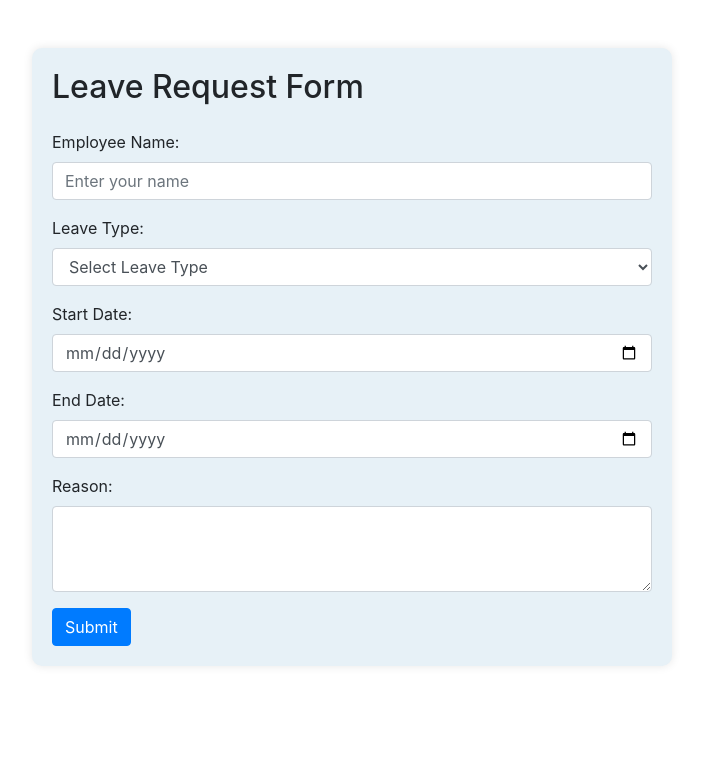
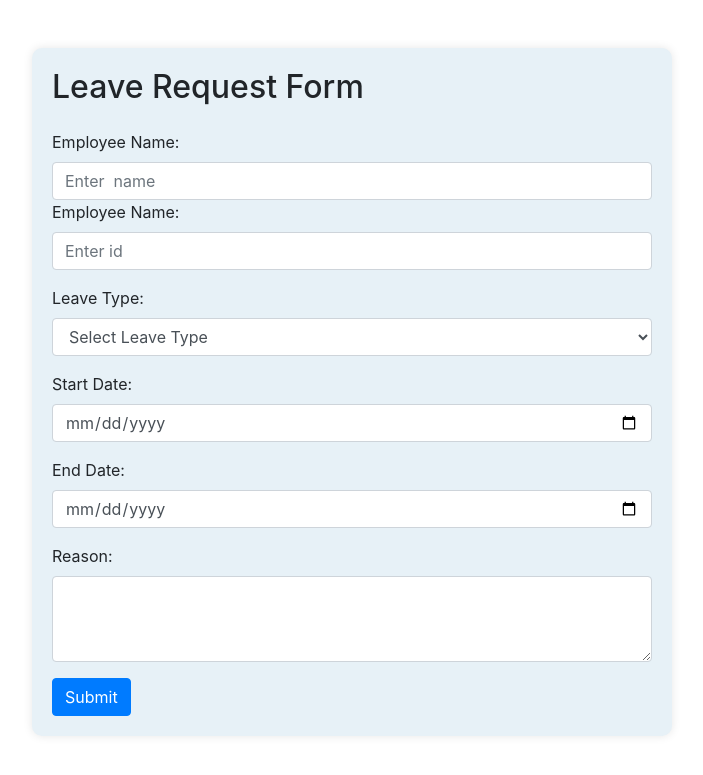
Before and after one commit to Prathoshini07/Hospital-Management-System, a PHP site: page /Leave.php in a window 1280 px wide. Shown: the top 775 px of the page, without its empty margins (288-991 px from the left). Run offline with PHP 8.4, Linux system fonts and the light colour scheme.

Commit message:
leave page is updated

```diff
--- a/Leave.php
+++ b/Leave.php
@@ -24,7 +24,9 @@
       <form action="submit_leave.php" method="post">
         <div class="form-group">
           <label for="employeeName">Employee Name:</label>
-          <input type="text" class="form-control" id="employeeName" name="employeeName" placeholder="Enter your name" required>
+          <input type="text" class="form-control" id="employeeName" name="employeeName" placeholder="Enter  name" required>
+          <label for="employeeid">Employee Name:</label>
+          <input type="text" class="form-control" id="employeeid" name="employeeName" placeholder="Enter id" required>
         </div>
         <div class="form-group">
           <label for="leaveType">Leave Type:</label>
```
